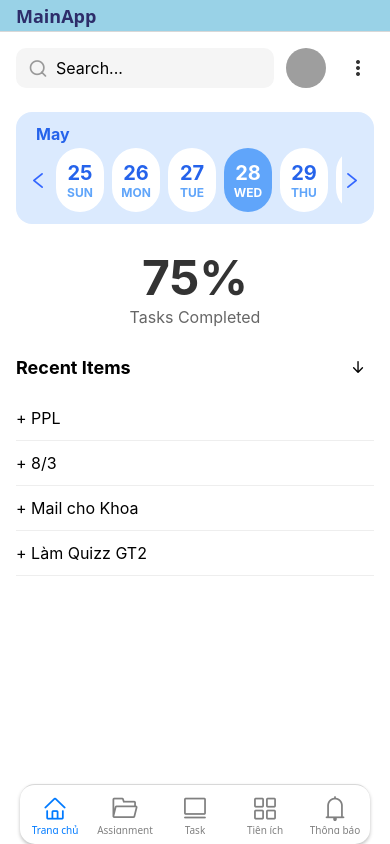
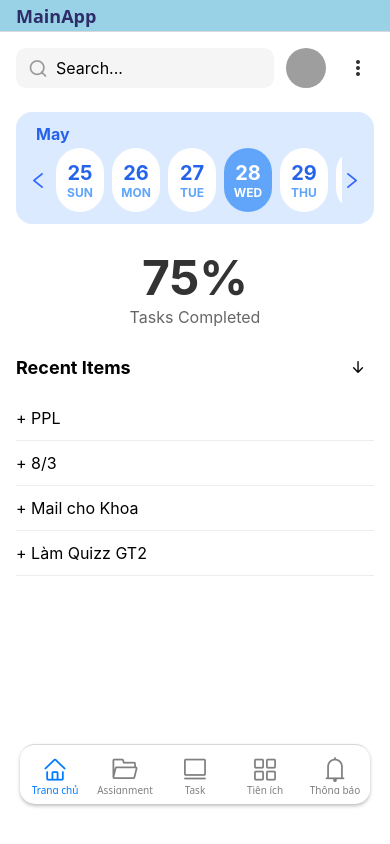
Before and after one commit to Geawn/BiKa, a React Native app: screen / in a window 390 px wide. Built offline with nearby package versions, Linux system fonts and the light colour scheme; grey boxes are pictures that could not be loaded.

Commit message:
update to sdk 53

```diff
--- a/App.js
+++ b/App.js
@@ -33,7 +33,7 @@ function TabNavigator() {
           paddingTop: 5,
           height: 60,
           position: 'absolute',
-          bottom: 0.5,
+          bottom: 40,
           left: 20,
           right: 20,
           elevation: 0,
@@ -110,7 +110,7 @@ export default function App() {
         <Stack.Navigator
           screenOptions={{
             headerStyle: {
-              backgroundColor: '#99D2E7',
+              backgroundColor: '#99D2E6',
               height: 32,
             },
             headerTintColor: '#2d2d6a',
--- a/app.json
+++ b/app.json
@@ -30,6 +30,9 @@
         "projectId": "b94a748f-9605-468b-90e5-40292aeb38b2"
       }
     },
-    "owner": "geawn"
+    "owner": "geawn",
+    "plugins": [
+      "expo-secure-store"
+    ]
   }
 }
```
Also changed, not shown: package.json (+9 -9 lines), 1 other file (tests, documents, lock files or other folders).
